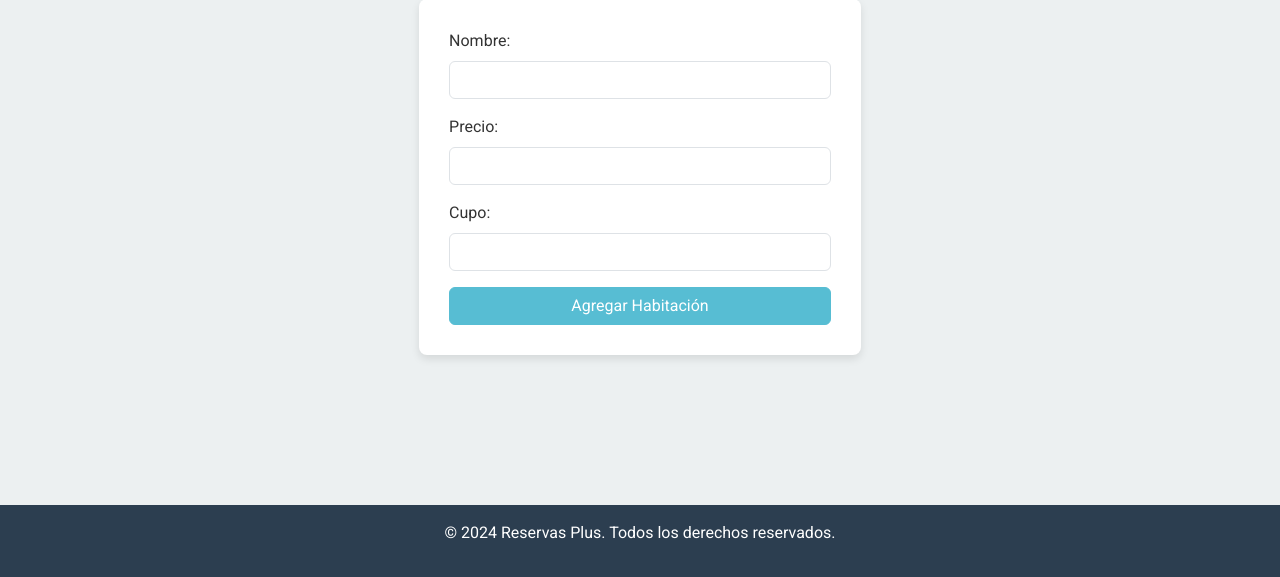
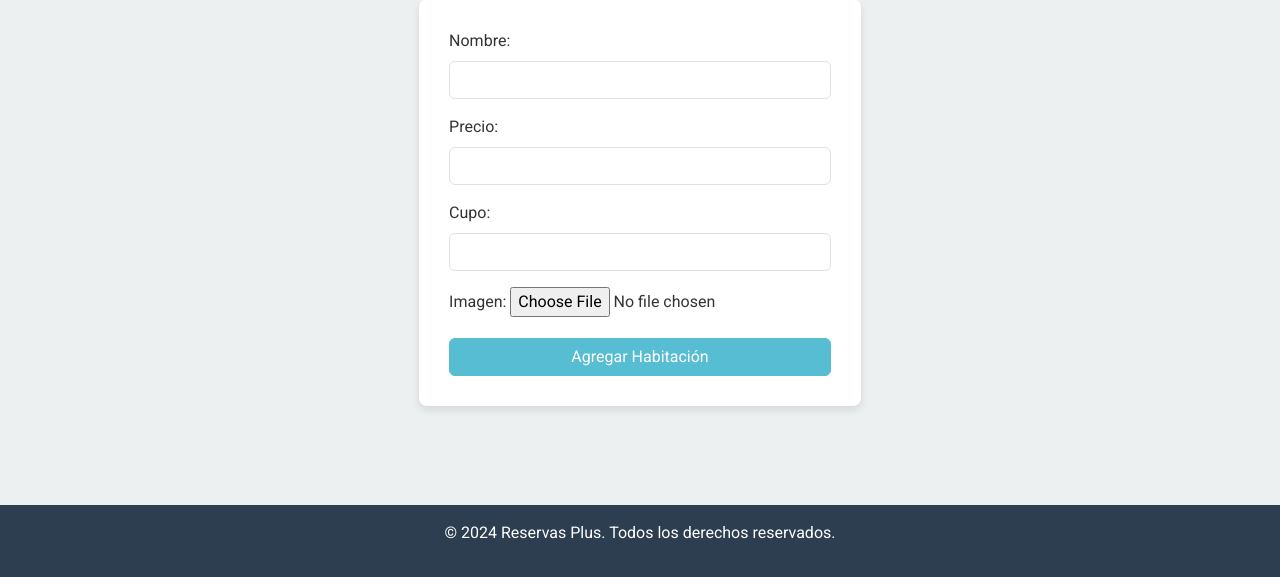
Before and after one commit to TVM23/ReservaPlus, a Django app: page /ReservaPlusApp/agregar/ in a window 1280 px wide. Shown: the part 223-800 px from the top of the page. Run offline with Django 5.2, Linux system fonts and the light colour scheme; some libraries are stand-ins or nearby versions.

Commit message:
Agregar Imagen a habitaciones

```diff
--- a/ReservaPlus/settings.py
+++ b/ReservaPlus/settings.py
@@ -129,3 +129,6 @@ STATIC_URL = 'static/'
 # https://docs.djangoproject.com/en/5.1/ref/settings/#default-auto-field
 
 DEFAULT_AUTO_FIELD = 'django.db.models.BigAutoField'
+
+MEDIA_URL = '/media/'
+MEDIA_ROOT = os.path.join(BASE_DIR, 'media')
--- a/ReservaPlus/urls.py
+++ b/ReservaPlus/urls.py
@@ -16,6 +16,8 @@ Including another URLconf
 """
 from django.contrib import admin
 from django.urls import path, include
+from django.conf import settings
+from django.conf.urls.static import static
 
 import ReservaPlus
 from ReservaPlusApp.views import redirect_to_home
@@ -24,4 +26,4 @@ urlpatterns = [
     path('admin/', admin.site.urls),
     path('ReservaPlusApp/',include('ReservaPlusApp.urls')),
     path('', redirect_to_home),
-]
+] + static(settings.MEDIA_URL, document_root=settings.MEDIA_ROOT)
--- a/ReservaPlusApp/models.py
+++ b/ReservaPlusApp/models.py
@@ -5,6 +5,7 @@ class Habitacion(models.Model):
     nombre = models.CharField(max_length=100)  # varchar con longitud máxima de 100 caracteres
     precio = models.DecimalField(max_digits=10, decimal_places=2)  # Campo decimal para el precio
     cupo = models.IntegerField()  # Entero para el cupo de personas
+    imagen = models.ImageField(upload_to='habitaciones/', null=True, blank=True)
 
     def __str__(self):
         return self.nombre
--- a/ReservaPlusApp/templates/agregar_habitacion.html
+++ b/ReservaPlusApp/templates/agregar_habitacion.html
@@ -9,6 +9,7 @@
             text-align: center;
             margin-top: 20px;
         }
+
         .form-container {
             background-color: #fff;
             padding: 30px;
@@ -17,10 +18,12 @@
             margin: 50px auto;
             max-width: 500px;
         }
+
         .btn-primary {
             background-color: var(--primary-color);
             border-color: var(--primary-color);
         }
+
         .btn-primary:hover {
             background-color: var(--secondary-color);
             border-color: var(--secondary-color);
@@ -37,7 +40,7 @@
                 </div>
             {% endif %}
 
-        <form method="post">
+            <form method="post" enctype="multipart/form-data">
                 {% csrf_token %}
 
                 <div class="mb-3">
@@ -47,7 +50,7 @@
 
                 <div class="mb-3">
                     <label for="precio" class="form-label">Precio:</label>
-                <input type="number" class="form-control" id="precio" name="precio" step="0.01" required>
+                    <input type="number" class="form-control" id="precio" name="precio" step="1.00" required>
                 </div>
 
                 <div class="mb-3">
@@ -55,6 +58,12 @@
                     <input type="number" class="form-control" id="cupo" name="cupo" required>
                 </div>
 
+                <div class="mb-3">
+                    <label for="imagen" class="form-label">Imagen:</label>
+                <input type="file" name="imagen"><br>
+                </div>
+
+
                 <button type="submit" class="btn btn-primary w-100">Agregar Habitación</button>
             </form>
         </div>
--- a/ReservaPlusApp/views.py
+++ b/ReservaPlusApp/views.py
@@ -7,9 +7,10 @@ def agregar_habitacion(request):
         nombre = request.POST.get('nombre')
         precio = request.POST.get('precio')
         cupo = request.POST.get('cupo')
+        imagen= request.FILES.get('imagen')
 
         # Crear la nueva habitación
-        nueva_habitacion = Habitacion(nombre=nombre, precio=precio, cupo=cupo)
+        nueva_habitacion = Habitacion(nombre=nombre, precio=precio, cupo=cupo,imagen=imagen)
         nueva_habitacion.save()
 
         # Redirigir a la vista de lista de habitaciones
@@ -30,6 +31,8 @@ def editar_habitacion(request, id):
         habitacion.nombre = request.POST.get('nombre')
         habitacion.precio = request.POST.get('precio')
         habitacion.cupo = request.POST.get('cupo')
+        if request.FILES.get('imagen'):
+            habitacion.imagen = request.FILES.get('imagen')
         habitacion.save()
         return redirect('lista_habitaciones')
 
```
Also changed, not shown: ReservaPlusApp/templates/editar_habitacion.html (+19 -4 lines), ReservaPlusApp/migrations/0002_habitacion_imagen.py (added), media/habitaciones/descarga_5.jpeg (added). Lines whose indentation alone changed are shown as unchanged.
